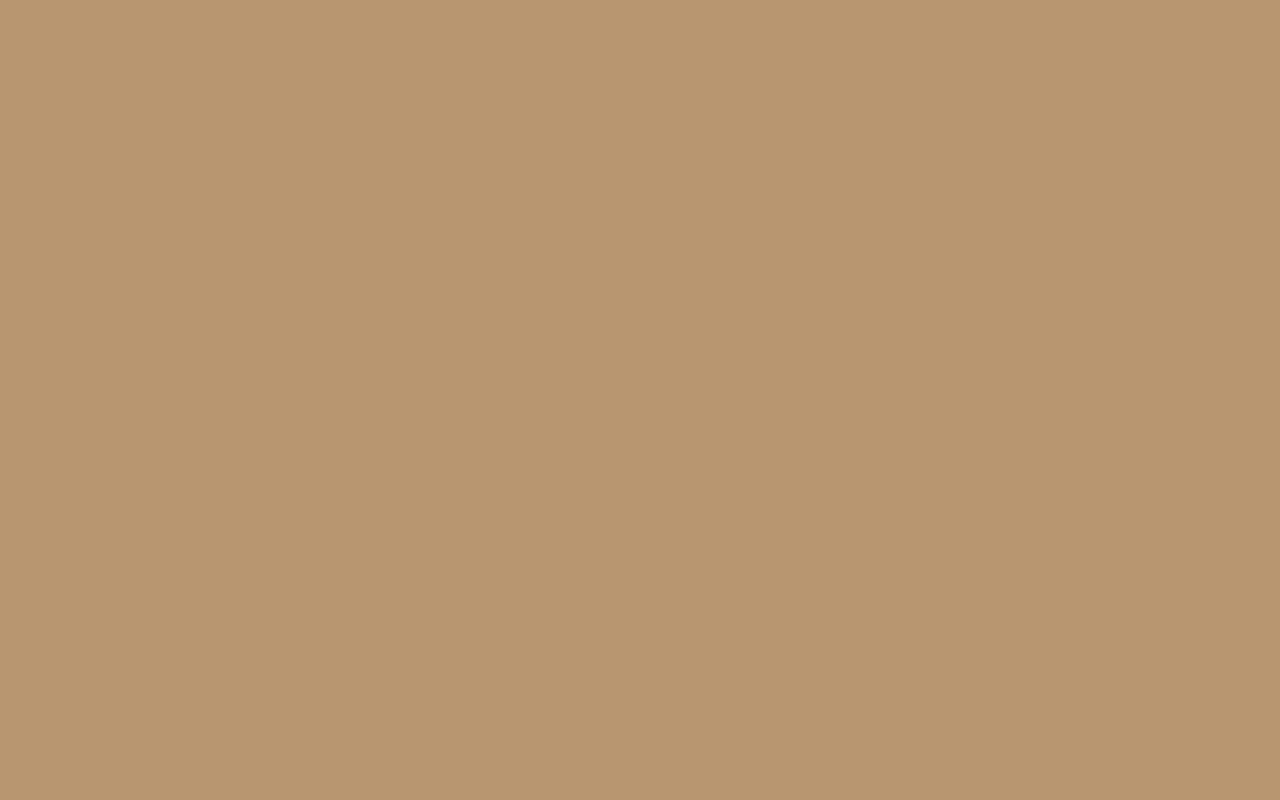
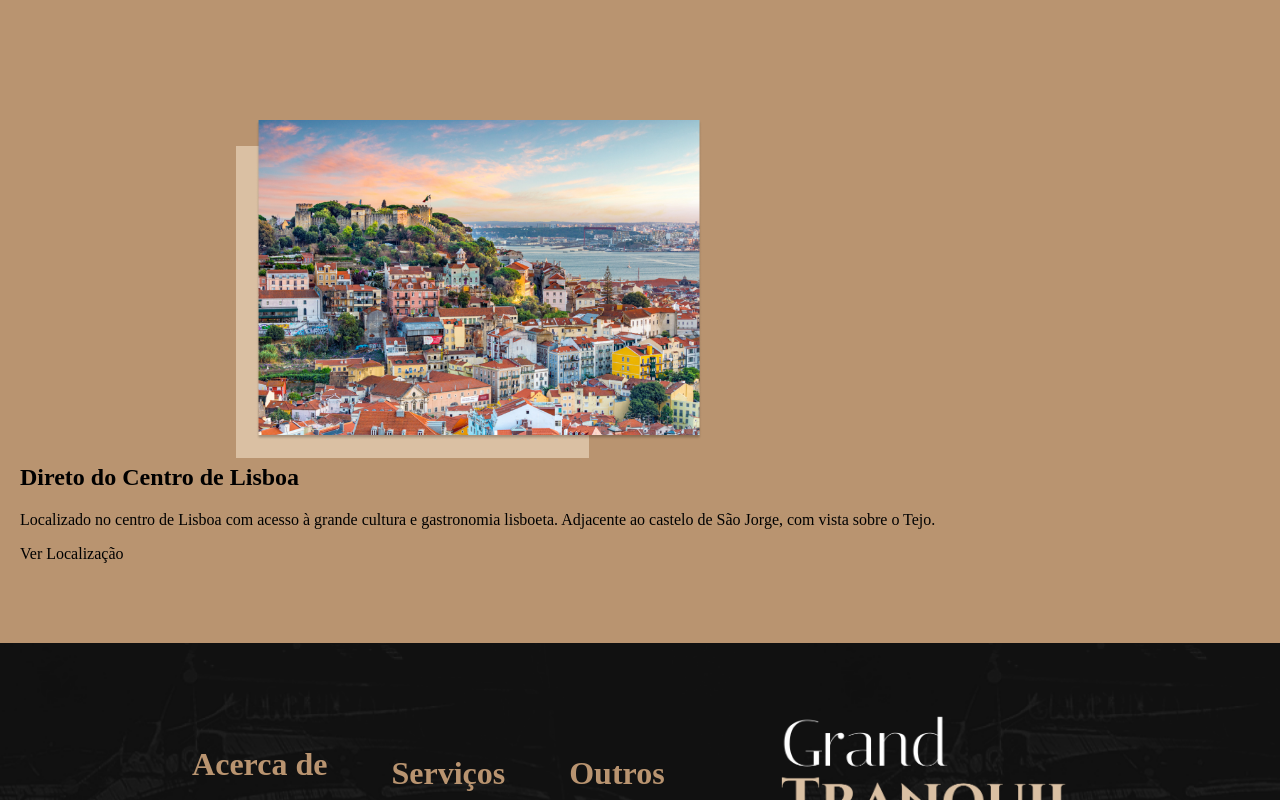
Before and after one commit to dlmpires/literally-just-a-website, a Next.js app: page /about in a window 1280 px wide. Shown: the part 840-1640 px from the top of the page. Before the commit the page ends 800 px from the top, so only its background shows below. Built offline with nearby package versions, Linux system fonts and the light colour scheme; a web font is replaced by a local one.

Commit message:
heeyeeyayayay

```diff
--- a/src/app/about/about.module.sass
+++ b/src/app/about/about.module.sass
@@ -1,3 +1,33 @@
 .main
     height: 100vh
     width: 100%
+
+.about
+    height: auto
+    width: 100%
+    padding-top: 20vh
+    padding-bottom: 10vh
+
+.img1Container
+    position: relative
+    margin-left: 20vw
+
+.bgImgDiv
+    position: absolute
+    top: 8%
+    left: -2%
+    height: 39vh
+    width: 27.6vw
+    background-color: var(--color-primary)
+    z-index: -1
+
+.bgImg
+    position: relative
+    height: 40vh
+
+.info1Container
+    flex:1
+    padding: 0 20px
+
+.container1
+    diplay: flex
--- a/src/app/about/page.tsx
+++ b/src/app/about/page.tsx
@@ -1,7 +1,7 @@
 "use client";
 import React from "react";
 import styles from "./about.module.sass";
-
+import Footer from "../components/footer/footer";
 import Hero from "../components/hero/hero";
 
 export default function About() {
@@ -9,7 +9,23 @@ export default function About() {
     <main className={styles.main}>
       <Hero main={false} page="Sobre Nós" />
       <div className={styles.about}>
+
+        <div className={styles.container1}>
+          <div className={styles.img1Container}>
+            <div className={styles.bgImgDiv} />
+            <img alt="S. Jorge Castel" src="about/castel.png" className={styles.bgImg}/>
+          </div>
+
+          <div className={styles.info1Container}>
+            <h2>Direto do Centro de Lisboa</h2>
+            <p>Localizado no centro de Lisboa com acesso à grande cultura e gastronomia lisboeta.
+              Adjacente ao castelo de São Jorge, com vista sobre o Tejo.</p>
+            <div>Ver Localização</div>
+          </div>
+        </div>
+
       </div>
+      <Footer />
     </main>
   );
 }
--- a/src/app/components/hero/hero.module.sass
+++ b/src/app/components/hero/hero.module.sass
@@ -45,7 +45,7 @@
             border-top: 2px solid var(--color-primary)
 
           img
-
+            height: 10vh
             margin: 0 1vw
 
         .nav_profile
@@ -84,7 +84,6 @@
           color: var(--color-text-gray)
           font-family: Imbue
           width: 35vw
-
 
       .carroussel
         height: 100%
@@ -176,7 +175,22 @@
     justify-content: space-around
     align-items: center
     height: 10vh
-    width: 75vw
-    margin: 75vh 0 0 2.5vw
+    width: 70vw
+    margin: 80vh 0 0 2.5vw
     background-color: var(--color-primary)
     color: var(--color-text)
+    border-radius: 3px
+
+    div
+      text-decoration: underline
+      text-underline-offset: 1vh
+
+.search
+  background-color: var(--color-primary-dark)
+  height: 6vh
+  width: 12vw
+  display: flex
+  justify-content: center
+  align-items: center
+  border: 0.1vw black solid
+  font-size: 1.3rem
--- a/src/app/components/hero/hero.tsx
+++ b/src/app/components/hero/hero.tsx
@@ -76,7 +76,7 @@ export default function Hero(props: { main: boolean; page?: string }) {
               <div>Data</div>
               <div>Tipo de Quarto</div>
               <div>Hóspedes</div>
-              <div className={styles.search}>PROCURAR</div>
+              <p className={styles.search}>PROCURAR</p>
             </div>
           </div>
         )
```
Also changed, not shown: public/about/castel.png (added).
